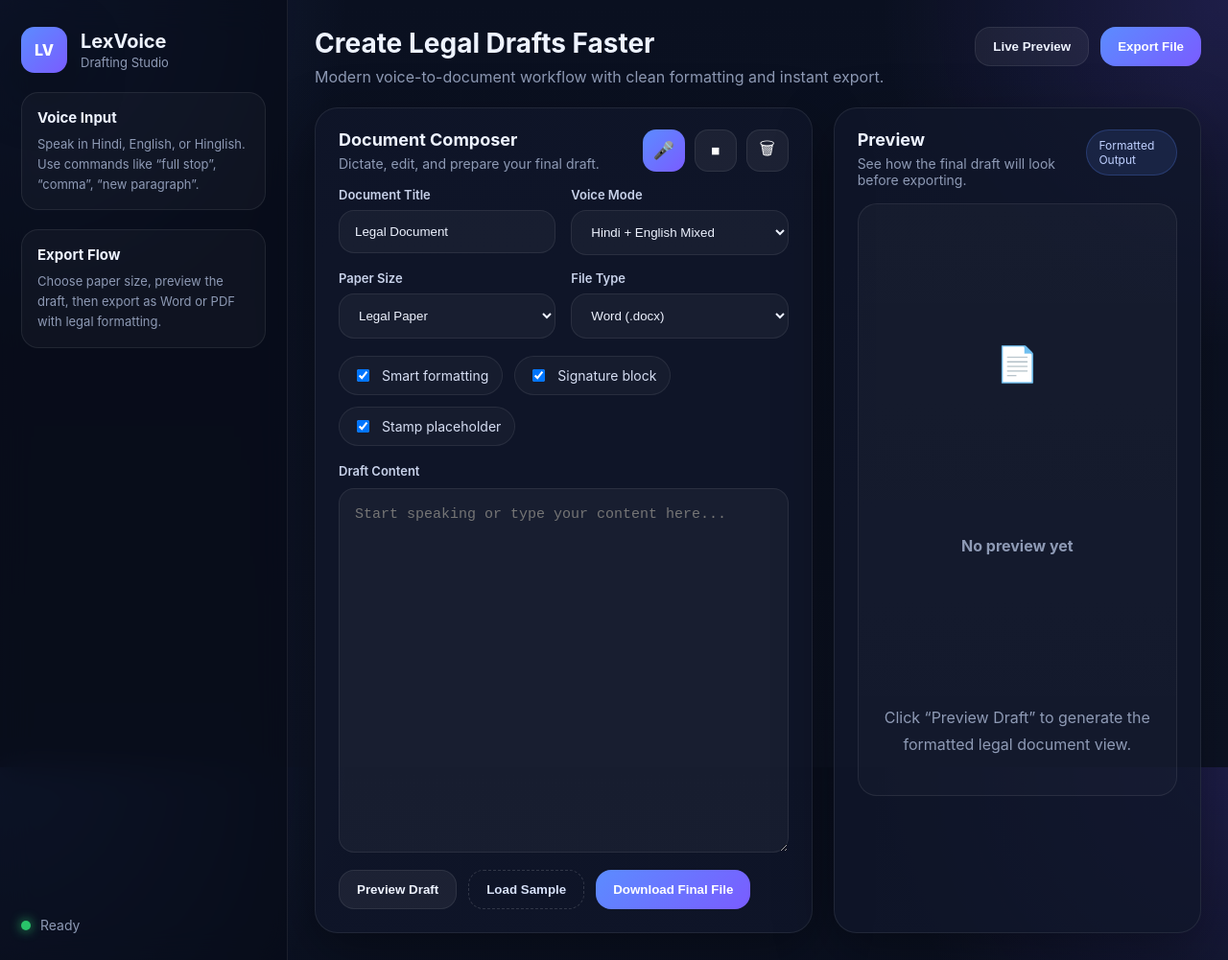
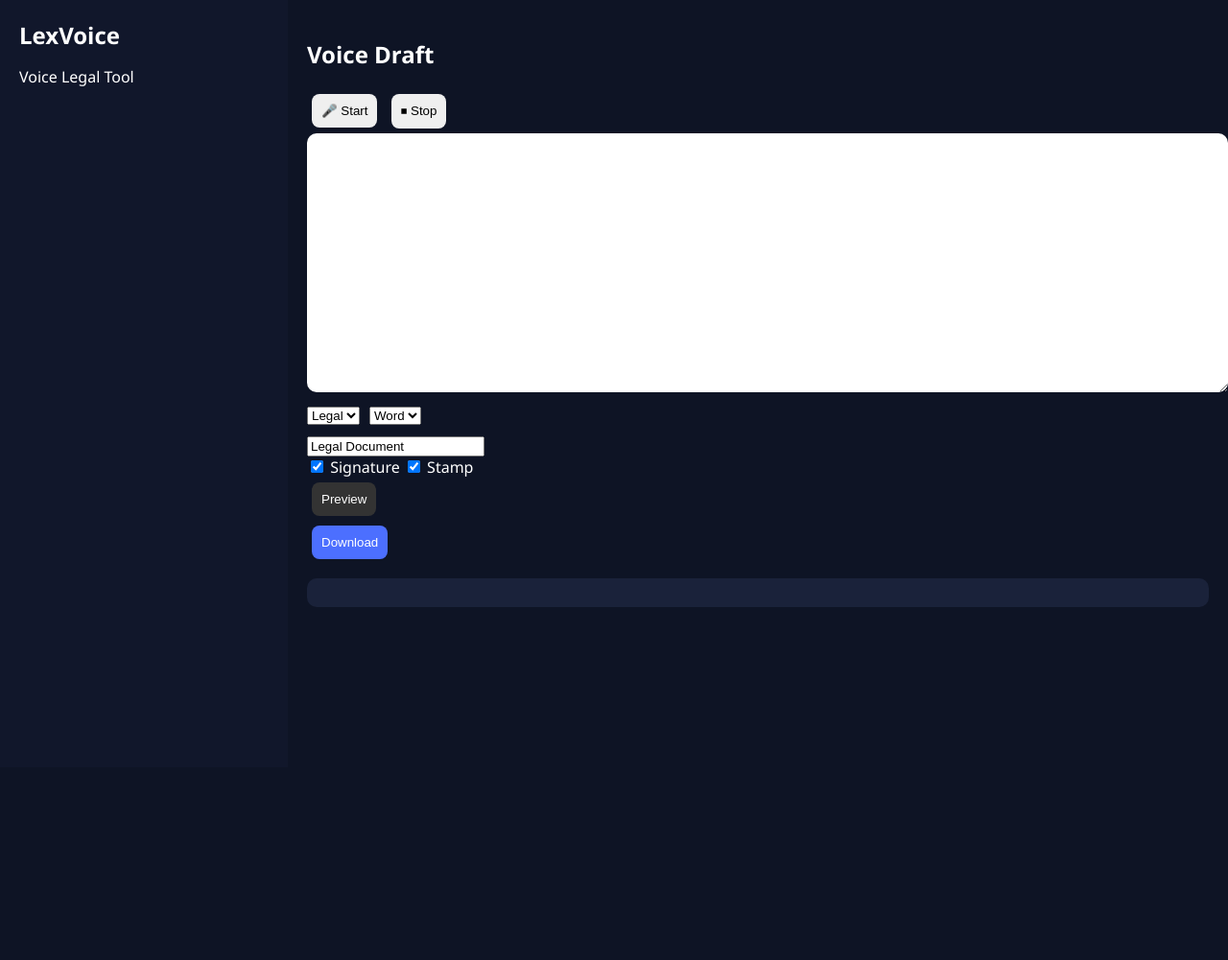
Before and after one commit to sverma096/123, a plain HTML site: page templates/index.html in a window 1280 px wide. Shown: the whole page at 96% size. After the commit the page ends 800 px from the top, so only its background shows below. Drawn offline with Linux system fonts and the light colour scheme.

Commit message:
Update index.html

```diff
--- a/templates/index.html
+++ b/templates/index.html
@@ -1,147 +1,168 @@
+<!DOCTYPE html>
+<html>
+<head>
+<title>LexVoice SaaS</title>
+<meta name="viewport" content="width=device-width, initial-scale=1.0">
 
-<!DOCTYPE html>
-<html lang="en">
-<head>
-  <meta charset="UTF-8" />
-  <meta name="viewport" content="width=device-width, initial-scale=1.0" />
-  <title>LexVoice Studio</title>
-  <link rel="stylesheet" href="/static/style.css" />
+<style>
+body {
+  margin:0;
+  font-family: 'Segoe UI';
+  background:#0e1425;
+  color:white;
+}
+
+.container {
+  display:flex;
+  height:100vh;
+}
+
+.sidebar {
+  width:260px;
+  background:#11172b;
+  padding:20px;
+}
+
+.sidebar h2 {
+  margin:0;
+}
+
+.main {
+  flex:1;
+  padding:20px;
+}
+
+textarea {
+  width:100%;
+  height:250px;
+  border-radius:10px;
+  border:none;
+  padding:10px;
+}
+
+button {
+  padding:10px;
+  margin:5px;
+  border:none;
+  border-radius:8px;
+  cursor:pointer;
+}
+
+.primary { background:#4c6fff; color:white; }
+.secondary { background:#333; color:white; }
+
+.row {
+  display:flex;
+  gap:10px;
+  margin:10px 0;
+}
+
+.preview {
+  background:#1a223a;
+  padding:15px;
+  border-radius:10px;
+  margin-top:15px;
+  white-space:pre-wrap;
+}
+</style>
 </head>
+
 <body>
-  <div class="app-shell">
-    <aside class="sidebar">
-      <div class="brand">
-        <div class="brand-mark">LV</div>
-        <div>
-          <h1>LexVoice</h1>
-          <p>Drafting Studio</p>
-        </div>
-      </div>
 
-      <div class="sidebar-card">
-        <h3>Voice Input</h3>
-        <p>Speak in Hindi, English, or Hinglish. Use commands like “full stop”, “comma”, “new paragraph”.</p>
-      </div>
+<div class="container">
 
-      <div class="sidebar-card">
-        <h3>Export Flow</h3>
-        <p>Choose paper size, preview the draft, then export as Word or PDF with legal formatting.</p>
-      </div>
+<div class="sidebar">
+  <h2>LexVoice</h2>
+  <p>Voice Legal Tool</p>
+</div>
 
-      <div class="sidebar-footer">
-        <span class="dot"></span>
-        <span id="statusText">Ready</span>
-      </div>
-    </aside>
+<div class="main">
 
-    <main class="main-panel">
-      <header class="topbar">
-        <div>
-          <h2>Create Legal Drafts Faster</h2>
-          <p>Modern voice-to-document workflow with clean formatting and instant export.</p>
-        </div>
-        <div class="topbar-actions">
-          <button class="btn btn-secondary" type="button" id="previewBtnTop">Live Preview</button>
-          <button class="btn btn-primary" type="submit" form="draftForm">Export File</button>
-        </div>
-      </header>
+<h2>Voice Draft</h2>
 
-      <div class="grid">
-        <section class="panel composer">
-          <div class="panel-header">
-            <div>
-              <h3>Document Composer</h3>
-              <p>Dictate, edit, and prepare your final draft.</p>
-            </div>
-            <div class="voice-controls">
-              <button class="icon-btn" type="button" id="startBtn" title="Start voice typing">🎤</button>
-              <button class="icon-btn muted" type="button" id="stopBtn" title="Stop voice typing">⏹</button>
-              <button class="icon-btn muted" type="button" id="clearBtn" title="Clear text">🗑</button>
-            </div>
-          </div>
+<button onclick="start()">🎤 Start</button>
+<button onclick="stop()">⏹ Stop</button>
 
-          <form id="draftForm" action="/generate" method="POST">
-            <div class="form-grid">
-              <div class="field">
-                <label for="title">Document Title</label>
-                <input id="title" name="title" type="text" value="Legal Document" placeholder="Enter title" />
-              </div>
+<textarea id="text"></textarea>
 
-              <div class="field">
-                <label for="languageMode">Voice Mode</label>
-                <select id="languageMode">
-                  <option value="hi-IN" selected>Hindi + English Mixed</option>
-                  <option value="en-IN">English</option>
-                  <option value="hi-IN">Hindi</option>
-                </select>
-              </div>
+<div class="row">
+<select id="format">
+  <option value="legal">Legal</option>
+  <option value="a4">A4</option>
+</select>
 
-              <div class="field">
-                <label for="format">Paper Size</label>
-                <select id="format" name="format">
-                  <option value="legal">Legal Paper</option>
-                  <option value="a4">A4</option>
-                </select>
-              </div>
+<select id="filetype">
+  <option value="word">Word</option>
+  <option value="pdf">PDF</option>
+</select>
+</div>
 
-              <div class="field">
-                <label for="filetype">File Type</label>
-                <select id="filetype" name="filetype">
-                  <option value="word">Word (.docx)</option>
-                  <option value="pdf">PDF (.pdf)</option>
-                </select>
-              </div>
-            </div>
+<input id="title" value="Legal Document"/>
 
-            <div class="toggle-row">
-              <label class="toggle">
-                <input type="checkbox" name="ai_enabled" id="ai_enabled" checked />
-                <span>Smart formatting</span>
-              </label>
-              <label class="toggle">
-                <input type="checkbox" name="signature" id="signature" checked />
-                <span>Signature block</span>
-              </label>
-              <label class="toggle">
-                <input type="checkbox" name="stamp" id="stamp" checked />
-                <span>Stamp placeholder</span>
-              </label>
-            </div>
+<div>
+<label><input type="checkbox" id="sign" checked> Signature</label>
+<label><input type="checkbox" id="stamp" checked> Stamp</label>
+</div>
 
-            <div class="editor-wrap">
-              <label for="text" class="editor-label">Draft Content</label>
-              <textarea id="text" name="text" placeholder="Start speaking or type your content here..."></textarea>
-            </div>
+<button class="secondary" onclick="preview()">Preview</button>
 
-            <div class="bottom-actions">
-              <button class="btn btn-secondary" type="button" id="previewBtn">Preview Draft</button>
-              <button class="btn btn-ghost" type="button" id="sampleBtn">Load Sample</button>
-              <button class="btn btn-primary" type="submit">Download Final File</button>
-            </div>
-          </form>
-        </section>
+<form method="POST" action="/generate">
+<input type="hidden" name="text" id="ftext">
+<input type="hidden" name="title" id="ftitle">
+<input type="hidden" name="format" id="fformat">
+<input type="hidden" name="filetype" id="ffile">
 
-        <section class="panel preview-panel">
-          <div class="panel-header">
-            <div>
-              <h3>Preview</h3>
-              <p>See how the final draft will look before exporting.</p>
-            </div>
-            <span class="preview-badge">Formatted Output</span>
-          </div>
+<button class="primary" onclick="submitForm()">Download</button>
+</form>
 
-          <div id="previewBox" class="preview-box">
-            <div class="preview-placeholder">
-              <div class="preview-icon">📄</div>
-              <h4>No preview yet</h4>
-              <p>Click “Preview Draft” to generate the formatted legal document view.</p>
-            </div>
-          </div>
-        </section>
-      </div>
-    </main>
-  </div>
+<div class="preview" id="previewBox"></div>
 
-  <script src="/static/app.js"></script>
+</div>
+</div>
+
+<script>
+let rec;
+
+function start(){
+ rec = new (window.SpeechRecognition||window.webkitSpeechRecognition)();
+ rec.lang="hi-IN";
+ rec.continuous=true;
+
+ rec.onresult=e=>{
+  let t="";
+  for(let i=0;i<e.results.length;i++){
+   t+=e.results[i][0].transcript;
+  }
+  document.getElementById("text").value=t;
+ };
+
+ rec.start();
+}
+
+function stop(){ if(rec) rec.stop(); }
+
+function preview(){
+ fetch("/preview",{
+  method:"POST",
+  headers:{"Content-Type":"application/json"},
+  body:JSON.stringify({
+   text:document.getElementById("text").value,
+   title:document.getElementById("title").value,
+   sign:document.getElementById("sign").checked,
+   stamp:document.getElementById("stamp").checked
+  })
+ }).then(r=>r.json()).then(d=>{
+  document.getElementById("previewBox").innerText=d.preview;
+ });
+}
+
+function submitForm(){
+ document.getElementById("ftext").value=document.getElementById("text").value;
+ document.getElementById("ftitle").value=document.getElementById("title").value;
+ document.getElementById("fformat").value=document.getElementById("format").value;
+ document.getElementById("ffile").value=document.getElementById("filetype").value;
+}
+</script>
+
 </body>
 </html>
```
